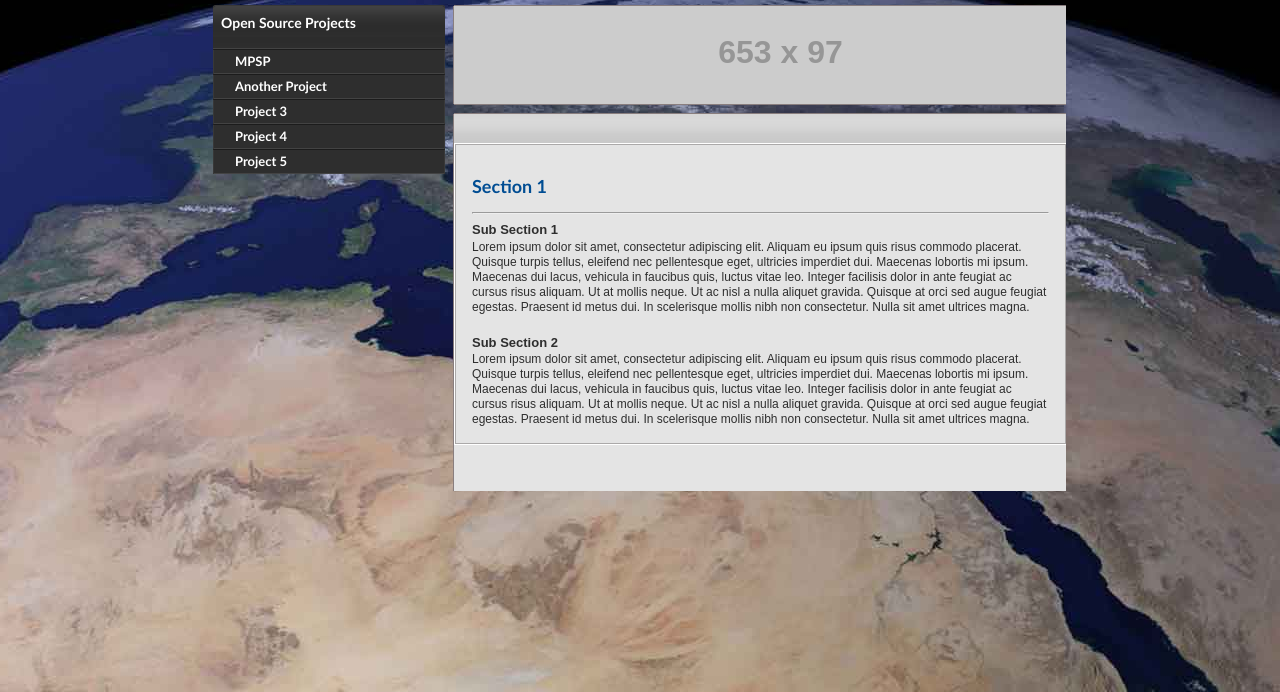
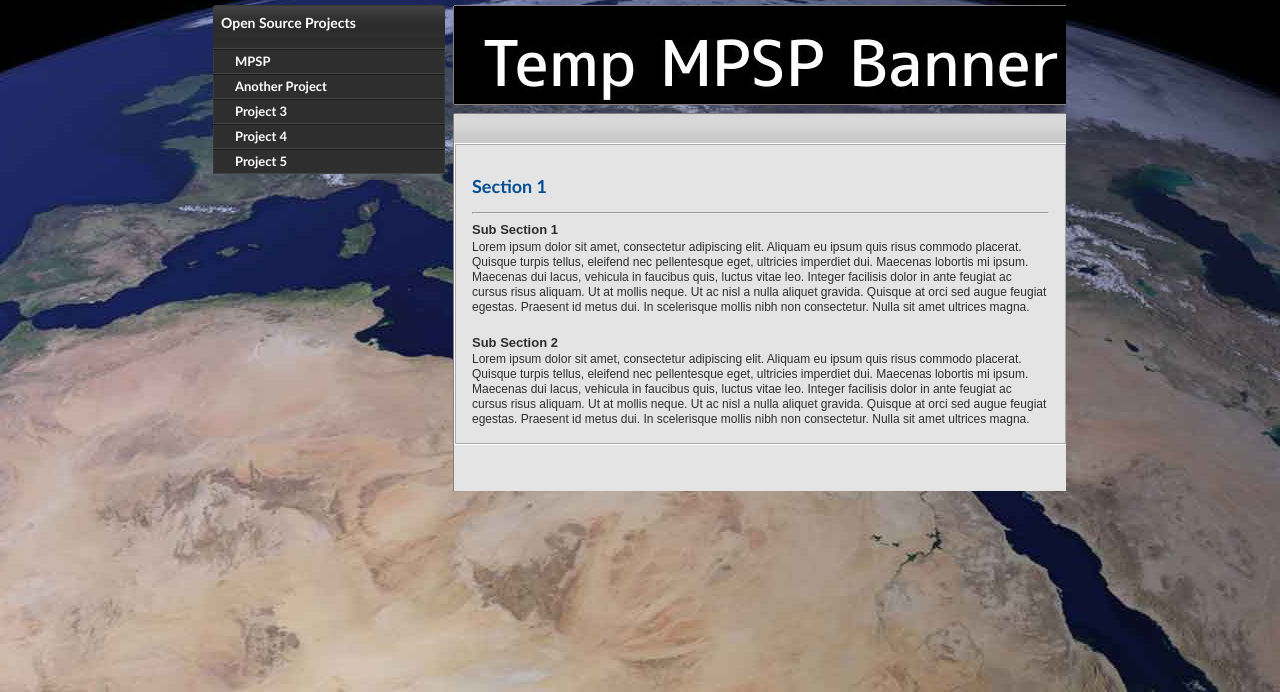
Before and after one commit to ksirmons/Test, a plain HTML site: page index.html in a window 1280 px wide. Shown: the part 108-800 px from the top of the page. Drawn offline with Linux system fonts and the light colour scheme; placeholder pictures from the web are drawn by us.

Commit message:
brought in temp banner

```diff
--- a/index.html
+++ b/index.html
@@ -60,7 +60,7 @@ Center of Excellence for Collaborative Innovation</title>
                 <div class="box_613_cap">
                     <div class="top_cap_white"></div>
                     <div class=" box_613 box_613_white banner_image" >
-                       <div id="banner" style="background-image: url(http://dummyimage.com/653x97/000000/fff.jpg&text=Temp+MPSP+Banner)">
+                       <div id="banner">
                            <h4></h4>
                            <p></p>
                        </div>
--- a/stylesheets/stylesheet.css
+++ b/stylesheets/stylesheet.css
@@ -262,8 +262,8 @@ h3.current_item { background-image:url(../images/section_nav/section_nav_h3_curr
 .default_style_wrap h6 { margin: 2.33em 0; }
 
 
-.banner_image{width: 613px; height: 98px;}
-.banner_image div#banner{width: 613px; height: 98px; }
+.banner_image { width: 613px; height: 98px; }
+.banner_image div#banner{ width: 613px; height: 98px; background-image: url(../images/Temp_MPSP_Banner.jpg); }
 .banner_image h4 { font-size: 25px; color: #fff; font-family:"Trebuchet MS",Arial,Helvetica,sans-serif; font-weight:bold; padding: 4px 0 0 10px; width: 600px; }
 .banner_image p { font-size: 14px; color: #99ccff; padding: 0 0 4px 10px; width: 600px; }
 .banner_image a{ text-decoration:none; }
```
Also changed, not shown: images/Temp_MPSP_Banner.jpg (added).
